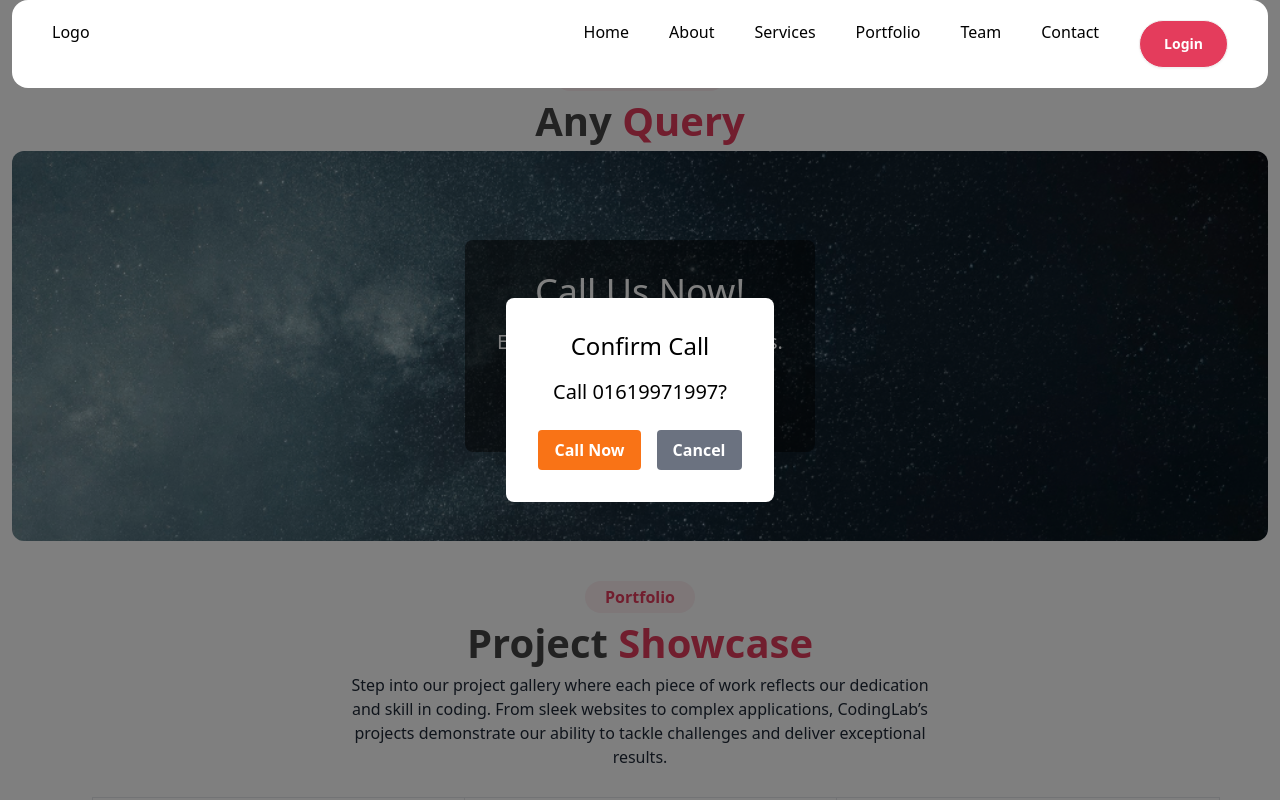
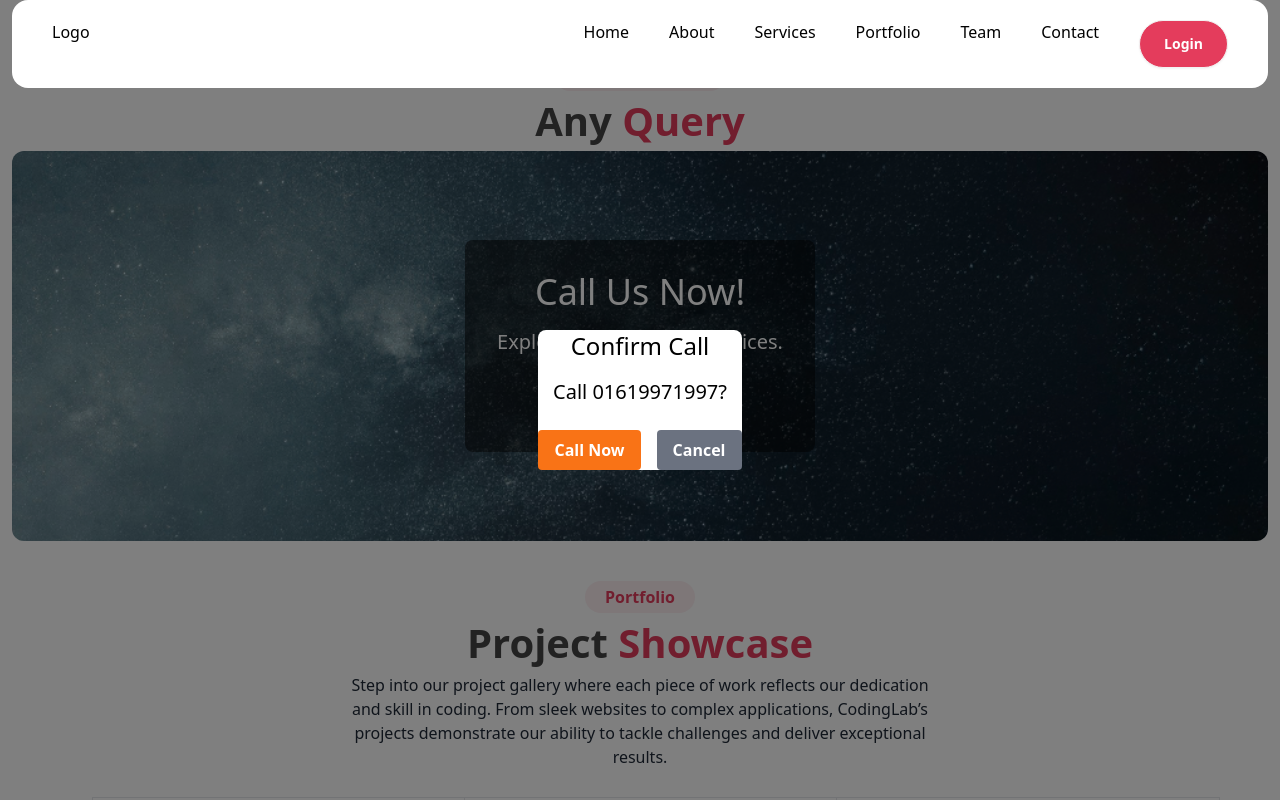
Before and after one commit to hasibhu/groupProject, a React (Vite) app: page / in a window 1280 px wide. Both pictures are taken after a click on the button "Call Now". Shown: the part 2081-2881 px from the top of the page. Built offline with nearby package versions, Linux system fonts and the light colour scheme.

Commit message:
padding out

```diff
--- a/src/SharedComponets/CallToAction/CallToAction.jsx
+++ b/src/SharedComponets/CallToAction/CallToAction.jsx
@@ -1,7 +1,6 @@
 import { useState } from "react";
 import bgImage from "../../assets/callToActionImage.jpg";
 import SectionTitle from "../../CustomComponent/SectionTitle";
-// import SectionTitle from '../../CustomeComponent/SectionTitle';
 
 const CallToAction = () => {
   const [isModalOpen, setIsModalOpen] = useState(false);
@@ -26,19 +25,6 @@ const CallToAction = () => {
             <div>
                 <SectionTitle title={title} subtitle={subtilte} description={description} ></SectionTitle>
             </div>
-{/* =======
-  const handleCall = () => {
-    window.location.href = `tel:${phoneNumber}`;
-  };
-  const title = "Call To Action";
-  const subtilte = "Any Query";
-  // const description = ''
-  return (
-    <div className="mt-16">
-      <div>
-        <SectionTitle title={title} subtitle={subtilte}></SectionTitle>
-      </div>
->>>>>>> origin/main */}
 
       <div
         className="flex w-full  mx-auto items-center justify-center text-white text-center bg-cover bg-center relative p-8 sm:p-16 rounded-xl"
@@ -62,7 +48,7 @@ const CallToAction = () => {
 
         {isModalOpen && (
           <div className="fixed inset-0 flex items-center justify-center bg-black bg-opacity-50">
-            <div className="bg-white text-black p-8 rounded-lg text-center">
+            <div className="bg-white text-black rounded-lg text-center">
               <h2 className="text-2xl mb-4">Confirm Call</h2>
               <p className="text-xl mb-6">Call {phoneNumber}?</p>
 
```
